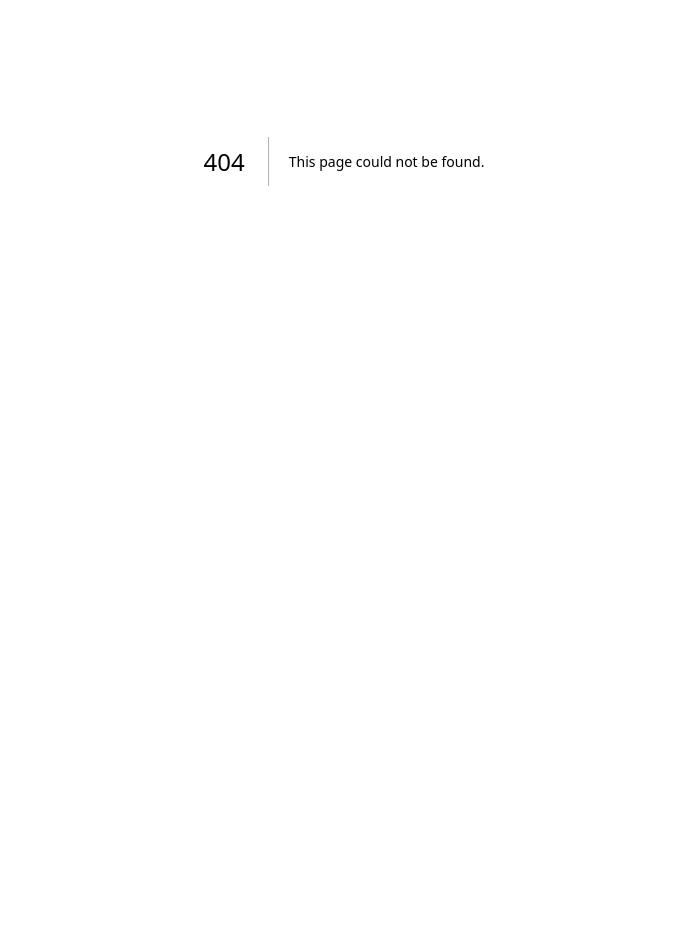
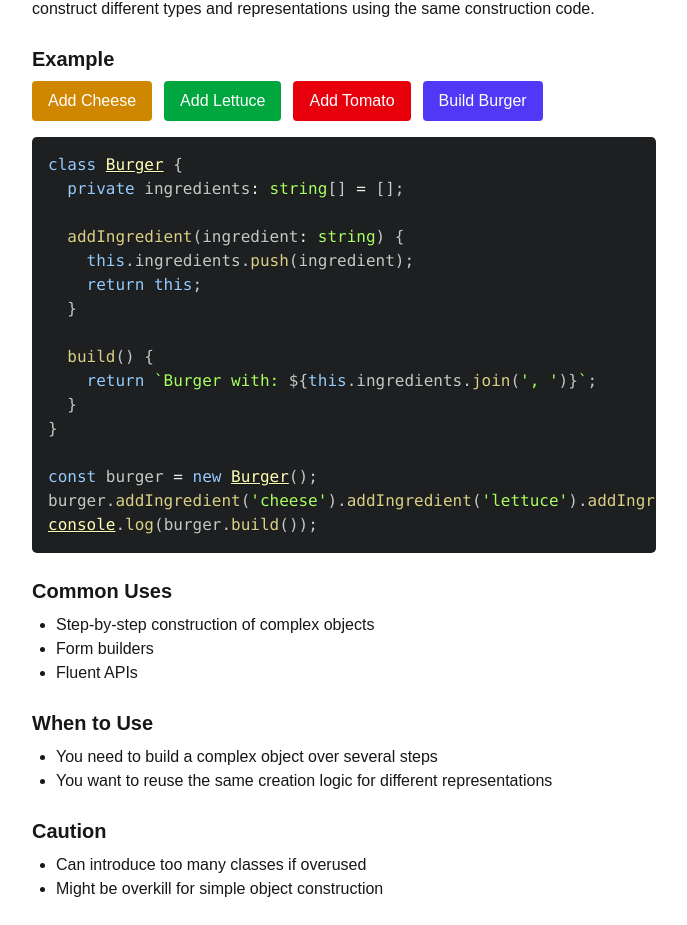
Before and after one commit to Mubtasim/patternalysis, a Next.js app: page /patterns/builder in a window 1280 px wide. Before the commit this address had no page. Shown: the part 239-1164 px from the top of the page, without its empty margins (296-983 px from the left). Before the commit the page ends 800 px from the top, so only its background shows below. Built offline with nearby package versions, Linux system fonts and the light colour scheme.

Commit message:
feat: Add Builder pattern page and update home page to include it in the list of implemented patterns

```diff
--- a/src/app/page.tsx
+++ b/src/app/page.tsx
@@ -2,7 +2,12 @@
 import Link from "next/link";
 
 export default function Home() {
-  const implementedPatterns = ["singleton", "observer", "factory-method"];
+  const implementedPatterns = [
+    "singleton",
+    "observer",
+    "factory-method",
+    "builder",
+  ];
 
   const allPatterns = [
     "singleton",
--- /dev/null
+++ b/src/app/patterns/builder/page.tsx
@@ -0,0 +1,128 @@
+"use client";
+
+import PatternLayout from "@/components/PatternLayout";
+import { useState } from "react";
+import toast from "react-hot-toast";
+import { Prism as SyntaxHighlighter } from "react-syntax-highlighter";
+import { atomDark } from "react-syntax-highlighter/dist/cjs/styles/prism";
+
+class Burger {
+  private ingredients: string[] = [];
+
+  addIngredient(ingredient: string) {
+    this.ingredients.push(ingredient);
+    return this;
+  }
+
+  build() {
+    return `Burger with: ${this.ingredients.join(", ")}`;
+  }
+}
+
+export default function BuilderPage() {
+  const [burger, setBurger] = useState(new Burger());
+  const [result, setResult] = useState("");
+
+  const handleAdd = (item: string) => {
+    const updated = burger.addIngredient(item);
+    setBurger(updated);
+    setResult("");
+    toast.success(`${item} added`);
+  };
+
+  const handleBuild = () => {
+    if (burger.build() === "Burger with: ") {
+      toast.error("Please add ingredients before building the burger.");
+      return;
+    }
+    setResult(burger.build());
+    setBurger(new Burger());
+  };
+
+  return (
+    <PatternLayout title="Builder">
+      <p className="mb-4">
+        Separate the construction of a complex object from its representation so
+        that the same construction process can create different representations.
+      </p>
+
+      <h2 className="text-xl font-semibold mt-6 mb-2">What is it?</h2>
+      <p className="mb-4">
+        The Builder pattern lets you build complex objects step by step. It
+        allows you to construct different types and representations using the
+        same construction code.
+      </p>
+
+      <h2 className="text-xl font-semibold mt-6 mb-2">Example</h2>
+      <div className="flex gap-3 mb-4">
+        <button
+          onClick={() => handleAdd("cheese")}
+          className="bg-yellow-600 hover:bg-yellow-500 px-4 py-2 rounded text-white"
+        >
+          Add Cheese
+        </button>
+        <button
+          onClick={() => handleAdd("lettuce")}
+          className="bg-green-600 hover:bg-green-500 px-4 py-2 rounded text-white"
+        >
+          Add Lettuce
+        </button>
+        <button
+          onClick={() => handleAdd("tomato")}
+          className="bg-red-600 hover:bg-red-500 px-4 py-2 rounded text-white"
+        >
+          Add Tomato
+        </button>
+        <button
+          onClick={handleBuild}
+          className="bg-indigo-600 hover:bg-indigo-500 px-4 py-2 rounded text-white"
+        >
+          Build Burger
+        </button>
+      </div>
+
+      {result && <p className="mb-6 text-green-400 font-semibold">{result}</p>}
+
+      <SyntaxHighlighter language="ts" style={atomDark} className="rounded">
+        {`class Burger {
+  private ingredients: string[] = [];
+
+  addIngredient(ingredient: string) {
+    this.ingredients.push(ingredient);
+    return this;
+  }
+
+  build() {
+    return \`Burger with: \${this.ingredients.join(', ')}\`;
+  }
+}
+
+const burger = new Burger();
+burger.addIngredient('cheese').addIngredient('lettuce').addIngredient('tomato');
+console.log(burger.build());`}
+      </SyntaxHighlighter>
+
+      <h2 className="text-xl font-semibold mt-6 mb-2">Common Uses</h2>
+      <ul className="list-disc ml-6 mb-4">
+        <li>Step-by-step construction of complex objects</li>
+        <li>Form builders</li>
+        <li>Fluent APIs</li>
+      </ul>
+
+      <h2 className="text-xl font-semibold mt-6 mb-2">When to Use</h2>
+      <ul className="list-disc ml-6 mb-4">
+        <li>You need to build a complex object over several steps</li>
+        <li>
+          You want to reuse the same creation logic for different
+          representations
+        </li>
+      </ul>
+
+      <h2 className="text-xl font-semibold mt-6 mb-2">Caution</h2>
+      <ul className="list-disc ml-6">
+        <li>Can introduce too many classes if overused</li>
+        <li>Might be overkill for simple object construction</li>
+      </ul>
+    </PatternLayout>
+  );
+}
```
